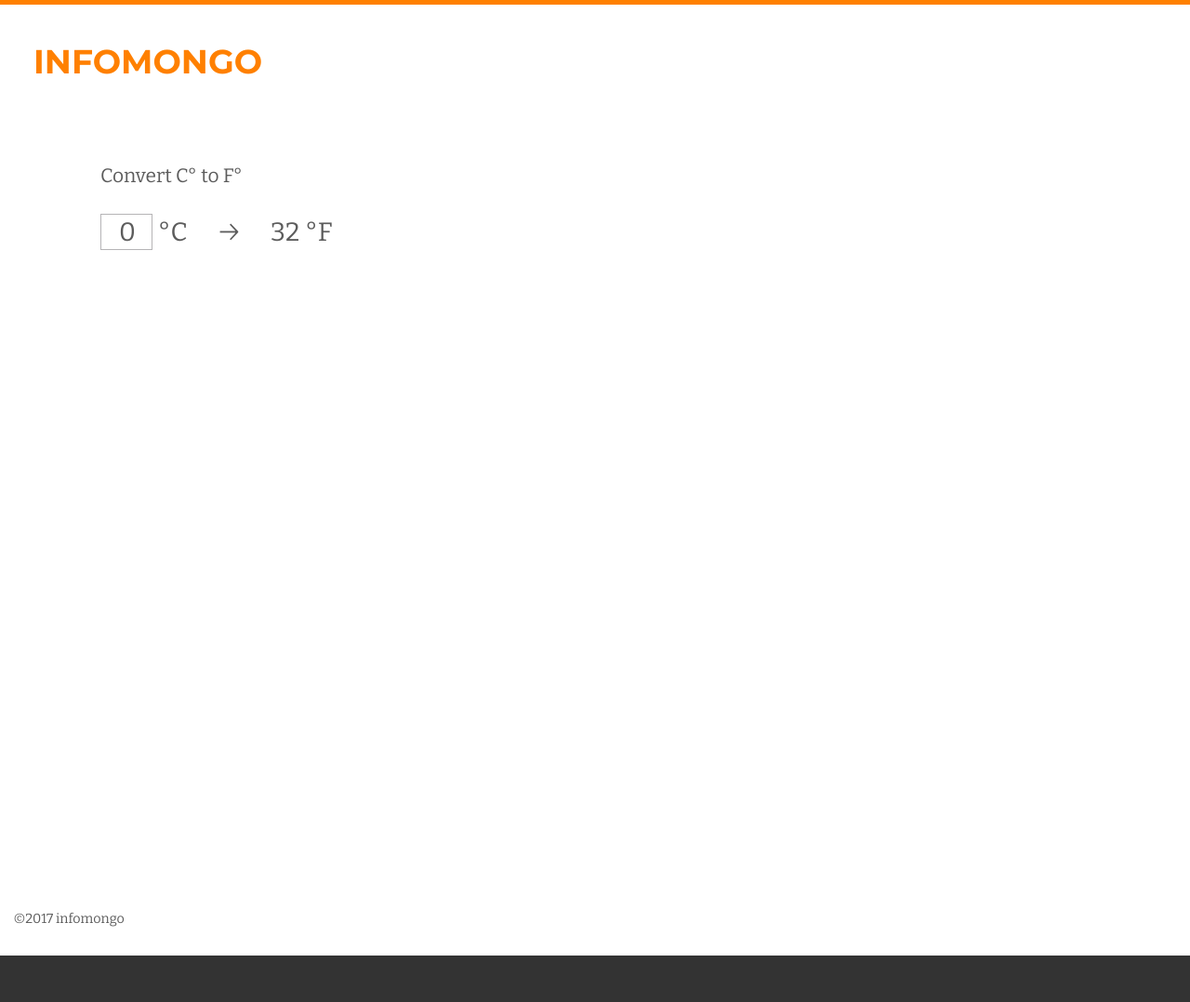
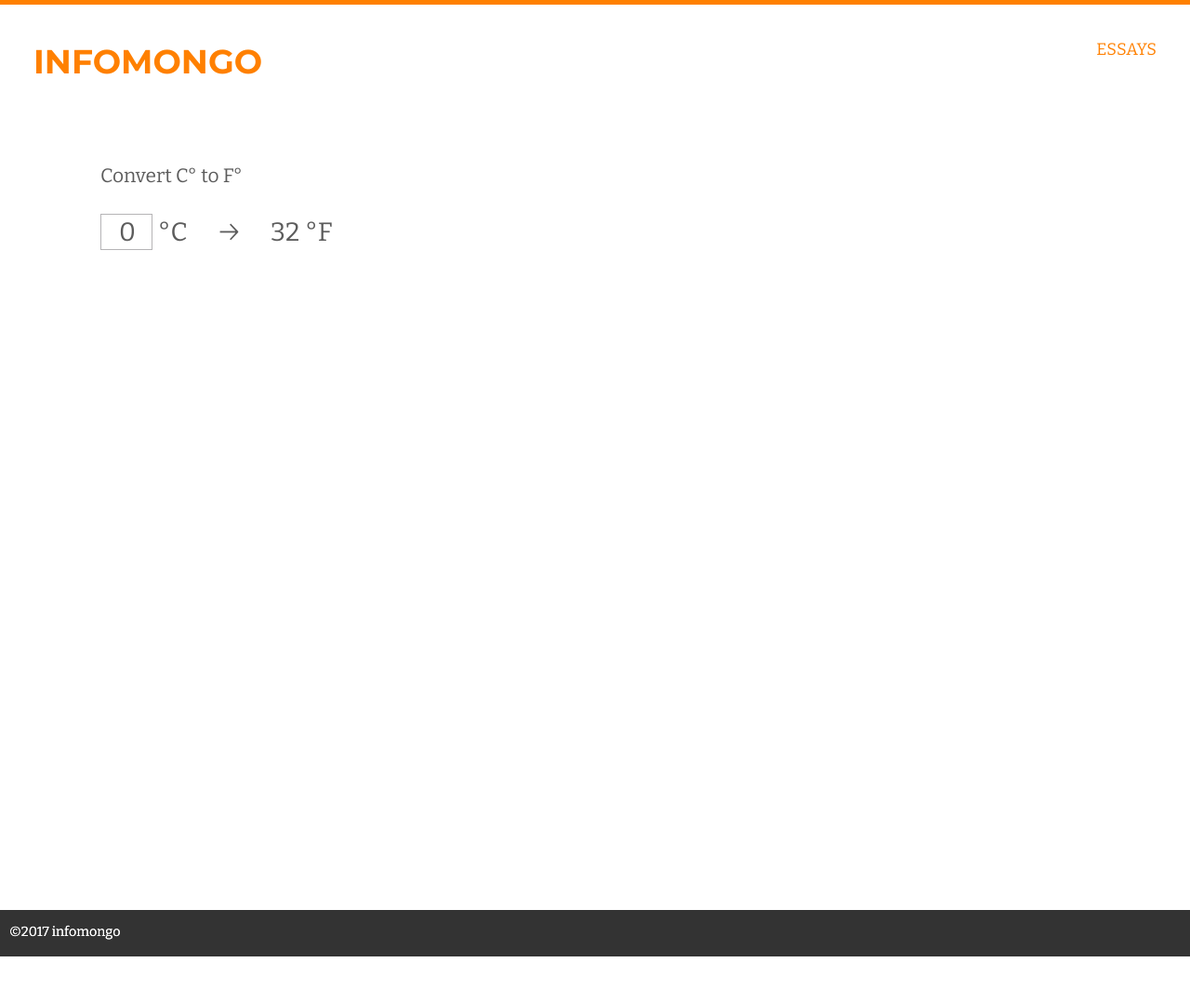
Before and after one commit to infomongo/infomongo.github.io, a Jekyll site: the page built from temp.html, in a window 1280 px wide. Shown: the whole page at 93% size. Built offline with Jekyll 4.4.1, drawn with Linux system fonts in a browser that asks for light colours; after the commit the page ends 1029 px from its top, so only the background shows below that.

Commit message:
add favicons, nav & promo

```diff
--- a/_includes/index.scss
+++ b/_includes/index.scss
@@ -14,10 +14,15 @@
 	margin: 0;
 	border-top: 5px $accent-color solid;
 	border-bottom: 50px $dark-font solid;
+	position: relative;
 }
 
 .copyright {
 	font-size: 80%;
+	color: white;
+	position: absolute;
+	bottom: -34px;
+	left: 10px;
 }
 
 h1, h2, h3 {
@@ -26,15 +31,20 @@
 	font-family: 'Montserrat', sans-serif;
 }
 
-h1 {
+h1, .essays {
 	color: $accent-color;
 	text-transform: uppercase;
+}
+
+.essays {
+	position: absolute;
+	top: 1em;
+	right: 1em;
 }
 
 h3 {
 	margin-bottom: .6em;
 }
-
 
 * {
 	-webkit-box-sizing: border-box; /* Safari/Chrome, other WebKit */
@@ -74,6 +84,9 @@
 	color: $accent-dark ;
 	font-weight: normal;
 	border-bottom: 1px $accent-dark dotted;
+	&.header {
+		color: $accent-color;
+	}
 }
 
 a:hover {
@@ -113,6 +126,22 @@
 		&.portrait {
 			width: 244px;
 		}
+	}
+}
+
+.promote {
+	padding: 1px;
+	background-color: $accent-color;
+	color: black;
+	.main {
+		margin: 1.5em auto;
+	}
+	span {
+		font-weight: bold;
+	}
+	a, a:visited {
+		color: black;
+		border-bottom: 1px #000 dotted;
 	}
 }
 
@@ -177,6 +206,10 @@
 	h1.logo {
 		margin: 1em;
 	}
+	.essays {
+		top:   2em;
+		right: 2em;
+	}
 
 	.main {
 		width: 38em;
@@ -200,9 +233,6 @@
 		}
 	}
 
-	.copyright {
-		margin: 5em 1em 2em;
-	}
 
 }
 
@@ -217,6 +247,7 @@
 		font-size: 1.4em;
 		margin: 10px;
 	}
+
 
 	.main, .mob-pad {
 		padding: 0 10px;
@@ -246,8 +277,14 @@
 		}
 	}
 
-	.copyright {
-		margin: 10px;
+
+	.promote {
+		span {
+			display: block;
+		}
+		a {
+			white-space: nowrap;
+		}
 	}
 
 }
--- a/_layouts/default.html
+++ b/_layouts/default.html
@@ -11,6 +11,10 @@
     <link href='http://fonts.googleapis.com/css?family=Bitter:400,700' rel='stylesheet' type='text/css'>
     <link href='http://fonts.googleapis.com/css?family=Montserrat:700' rel='stylesheet' type='text/css'>
 
+    <link rel="apple-touch-icon" sizes="180x180" href="/img/apple-icon-180.png?v=1">
+    <link rel="icon" type="image/png" sizes="192x192" href="/img/favicon-192.png?v=1">
+    <link rel="icon" type="image/png" sizes="16x16" href="/img/favicon-16.png?v=1">
+
     {% capture include_to_scssify %}
       {% include index.scss %}
     {% endcapture %}
@@ -22,9 +26,12 @@
 </head>
 
 <body >
-    <a href="/" class="internal"><h1 class="logo">Infomongo</h1></a>
+    <h1 class="logo"><a href="/" class="internal header">Infomongo</a></h1>
+    <a href="/posts/make-it-obvious.html" class="internal essays header">Essays</a>
 
     {{ content }}
+
+
 
     {% if jekyll.environment == "production" %}
     <script>
@@ -38,6 +45,8 @@
 
     </script>
     {% endif %}
+
+    {% include copyright.html %}
 </body>
 
 </html>
--- a/posts/make-it-obvious.html
+++ b/posts/make-it-obvious.html
@@ -1,7 +1,7 @@
 ---
-layout: default
+layout: post
 title: Make It Obvious
-description: Want to make software that is easy to use? Provide and obvious starting point.
+description: Want to make software that is easy to use? Provide an obvious starting point.
 author: John Phillips
 date:   2017-06-23
 ---
```
Also changed, not shown: _layouts/post.html (added, +12 -0 lines), img/apple-icon-180.png (added), img/favicon-16.png (added), img/favicon-192.png (added).
